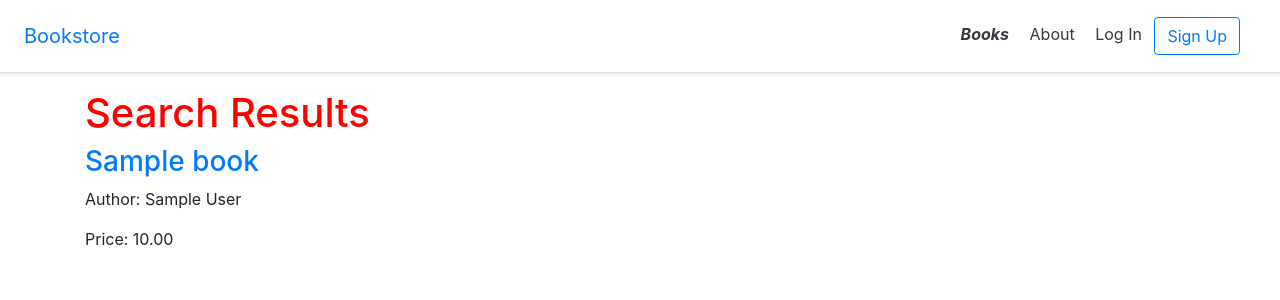
After one commit to Dadanon/Bookstore, a Django app: page /books/search/ in a window 1280 px wide. The commit adds this page. Shown: the top 300 px of the page. Run offline with Django 3.2, Linux system fonts and the light colour scheme; tables that the repository leaves empty hold one stand-in row (values such as "Sample post"); some libraries are stand-ins or nearby versions.

Commit message:
Initial search

```diff
--- a/books/models.py
+++ b/books/models.py
@@ -17,6 +17,9 @@ class Book(models.Model):
 
     def __str__(self):
         return self.title
+
+    def get_pay_price(self):
+        return 100 * self.price
 
     def get_absolute_url(self):
         return reverse('book_detail', args=[str(self.id)])
--- a/books/urls.py
+++ b/books/urls.py
@@ -1,7 +1,13 @@
 from django.urls import path
-from .views import BookListView, BookDetailView
+
+from .views import (
+    BookListView,
+    BookDetailView,
+    SearchResultsListView
+)
 
 urlpatterns = [
     path('', BookListView.as_view(), name='book_list'),
     path('<uuid:pk>', BookDetailView.as_view(), name='book_detail'),
+    path('search/', SearchResultsListView.as_view(), name='search_results'),
 ]
--- a/books/views.py
+++ b/books/views.py
@@ -18,7 +18,8 @@ class BookListView(LoginRequiredMixin, ListView):
 class BookDetailView(
     LoginRequiredMixin,
     PermissionRequiredMixin,
-    DetailView):
+    DetailView
+):
     model = Book
     template_name = 'books/book_detail.html'
     context_object_name = 'book'
@@ -28,4 +29,11 @@ class BookDetailView(
     login_url = 'account_login'
     permission_required = 'books.special_status'
 
+
+class SearchResultsListView(ListView):
+    model = Book
+    context_object_name = 'book_list'
+    template_name = 'books/search_results.html'
+
+
 # Create your views here.
--- /dev/null
+++ b/templates/books/search_results.html
@@ -0,0 +1,14 @@
+{% extends '_base.html' %}
+{% block title %}Search Results{% endblock title %}
+
+{% block content %}
+<h1>Search Results</h1>
+
+{% for book in book_list %}
+    <div>
+        <h3><a href="{{ book.get_absolute_url }}">{{ book.title }}</a></h3>
+        <p>Author: {{ book.author }}</p>
+        <p>Price: {{ book.price }}</p>
+    </div>
+{% endfor %}
+{% endblock %}
```
Also changed, not shown: templates/books/book_detail.html (+11 -1 lines), media/covers/megabook.jpg (added), media/covers/moriarty.webp (added), static/images/megabook.jpg (added), static/images/moriarty.webp (added).
